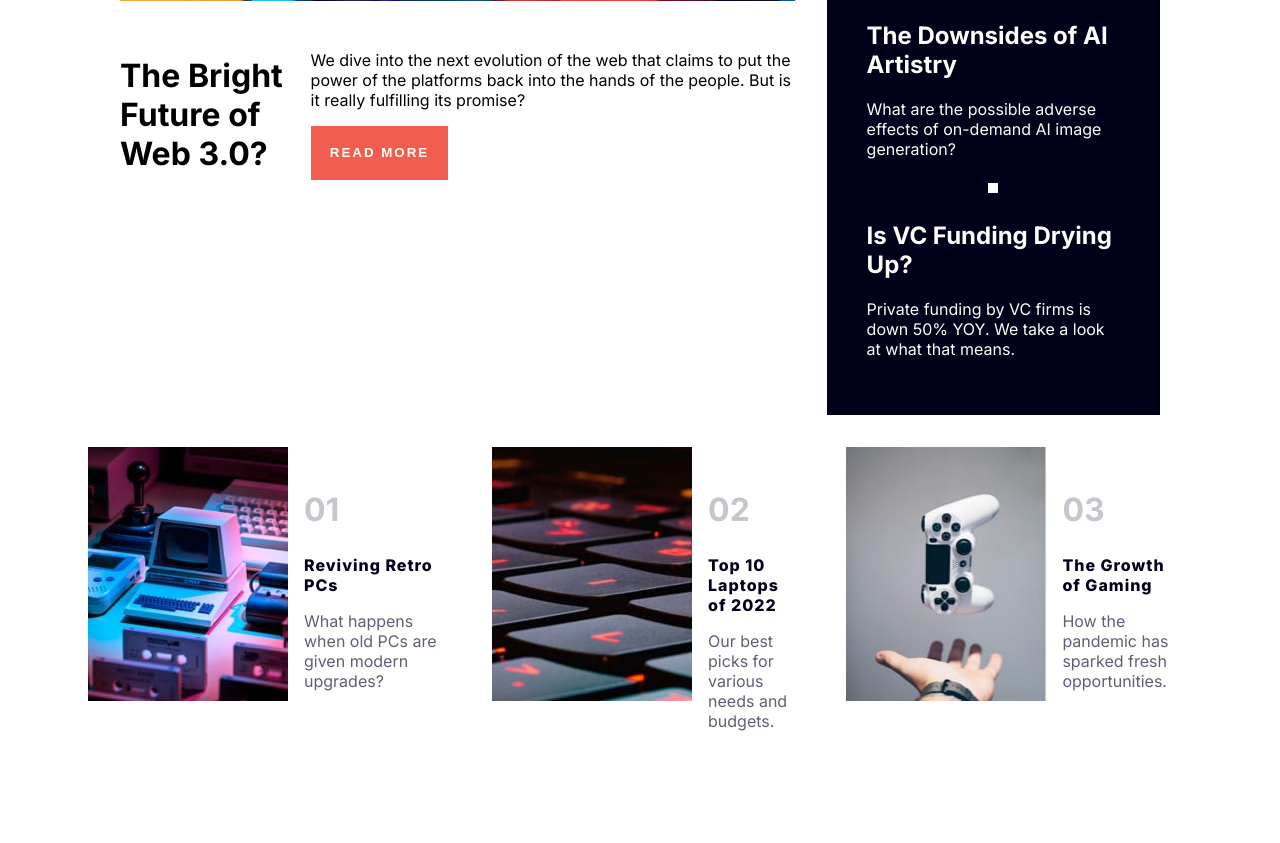
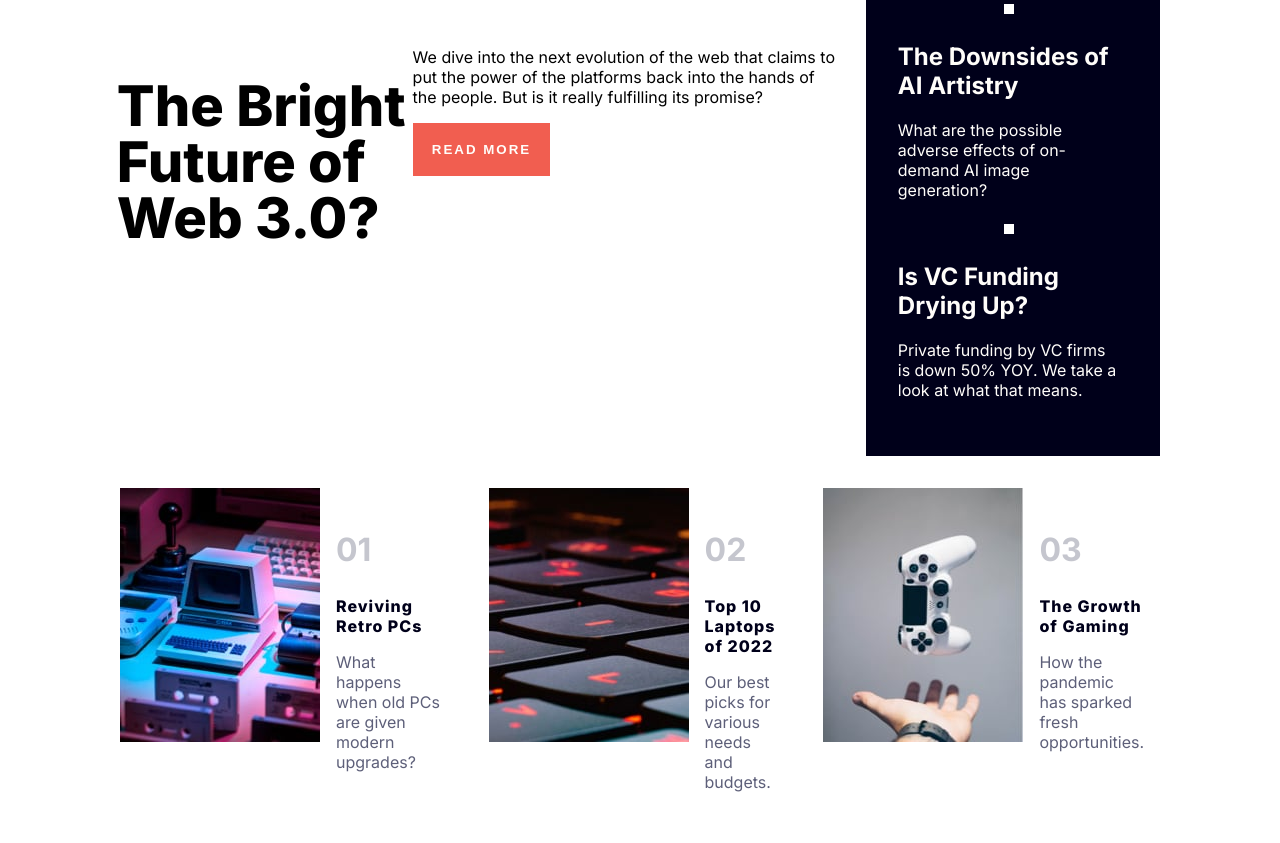
Before and after one commit to andressalazar08/Frontend_Mentor_project_5, a plain HTML site: page index.html in a window 1280 px wide. Shown: the part 439-1282 px from the top of the page. Before the commit the page ends 1226 px from the top, so only its background shows below. Drawn offline with Linux system fonts and the light colour scheme.

Commit message:
perfect pixel

```diff
--- a/index.html
+++ b/index.html
@@ -51,7 +51,7 @@
         <img src="/assets/images/image-web-3-mobile.jpg" alt="">
         <div class="article-section-desc">
           <div class="article-section-desc-title">
-            <h1>The Bright Future of Web 3.0?</h1>
+            <h2>The Bright Future of Web 3.0?</h2>
           </div>
 
           <div class="article-section-desc-full">
--- a/styles.css
+++ b/styles.css
@@ -124,9 +124,9 @@ nav ul li, nav ul li a{
 
 .article-section-img{
     /* width: 50%; */
-    max-width: 45.6rem;
+    max-width: 57.6rem;
     /* border: 5px solid black; */
-    padding: 1rem;
+    padding: 0.8rem;
 
     /* margin: 0 auto; */
     display: flex;
@@ -163,8 +163,8 @@ nav ul li, nav ul li a{
 .other-news{
 
     display: flex;
-    margin-left: 4rem;
-    margin-right: 4rem;
+    margin-left: 6rem;
+    margin-right: 6rem;
     /* margin: 1rem; */
 
 }
@@ -279,13 +279,20 @@ nav ul li, nav ul li a{
     color: var(--Off-white);
     margin: 1rem;
     padding: 2.5rem;
+    padding-left: 2rem;
 }
 
 .news-seccion h1{
     color: var(--Soft-orange);
+    font-size: 2.5rem;
 }
 
-
+.article-section-desc-title h2{
+    font-weight: 800;
+font-size: 3.5rem;
+line-height: 3.5rem;
+}
+/*  */
 
 hr{
     /* height:20px;
```
